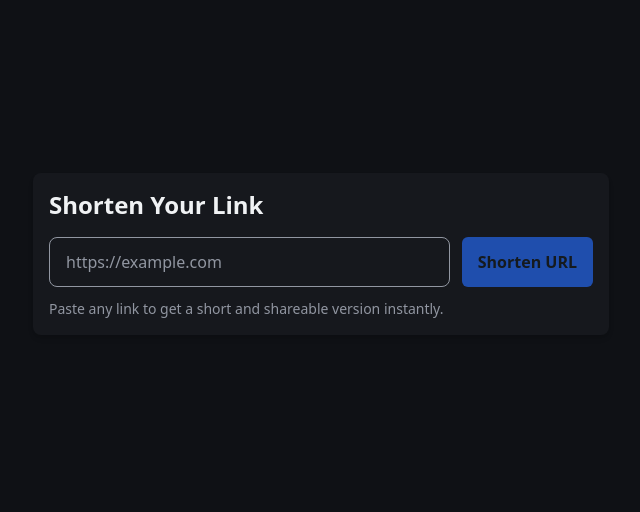
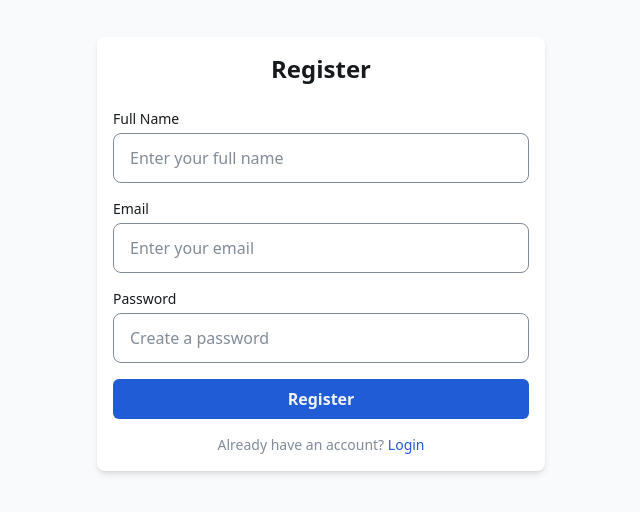
Before and after one commit to itsmesaadali/URL-Shortner, a React (Vite) app in the folder FRONTEND/: page /register in a window 1280 px wide. Shown: the part 146-658 px from the top of the page, without its empty margins (319-959 px from the left). Built offline with nearby package versions, Linux system fonts and the light colour scheme; no server answers.

Commit message:
make the login and register page successfully

```diff
--- a/FRONTEND/package.json
+++ b/FRONTEND/package.json
@@ -16,6 +16,8 @@
     "lucide-react": "^0.539.0",
     "react": "^19.1.1",
     "react-dom": "^19.1.1",
+    "react-hot-toast": "^2.5.2",
+    "react-router-dom": "^7.8.0",
     "tailwindcss": "^4.1.11"
   },
   "devDependencies": {
--- a/FRONTEND/src/App.css
+++ b/FRONTEND/src/App.css
@@ -36,7 +36,7 @@
   }
 
   /* Dark mode */
-  @media (prefers-color-scheme: light) {
+  @media (prefers-color-scheme: dark) {
     :root {
       --bg: hsl(220 15% 7%);
       --surface: hsl(220 12% 10%);
--- a/FRONTEND/src/App.tsx
+++ b/FRONTEND/src/App.tsx
@@ -1,9 +1,33 @@
 import { HomePage } from "./pages/HomePage";
+import { BrowserRouter as Router, Routes, Route } from "react-router-dom";
+import Login from "./pages/Login";
+import Register from "./pages/Register";
+import { Toaster } from "react-hot-toast";
+import { NotFound } from "./pages/NotFound";
 
 function App() {
   return (
     <>
-      <HomePage/>
+    <Toaster
+        position="bottom-center"
+        reverseOrder={false}
+        toastOptions={{
+          style: {
+            background: "var(--surface)",
+            color: "var(--text)",
+            borderRadius: "0.5rem",
+            boxShadow: "0 6px 20px rgba(3,10,25,0.06)",
+          },
+        }}
+      />
+      <Router>
+        <Routes>
+          <Route path="/" element={<HomePage />} />
+          <Route path="/login" element={<Login />} />
+          <Route path="/register" element={<Register />} />
+          <Route path="*" element={<NotFound />} />
+        </Routes>
+      </Router>
     </>
   );
 }
--- /dev/null
+++ b/FRONTEND/src/api/user.api.ts
@@ -0,0 +1,55 @@
+import axiosInstance from "../utils/axiosInstance";
+
+interface AuthResponse {
+  statusCode: number;
+  data: {
+    user: {
+      _id: string;
+      name: string;
+      email: string;
+      createdAt: string;
+      updatedAt: string;
+    };
+    accessToken: string;
+    refreshToken: string;
+  };
+  message: string;
+  success: boolean;
+}
+
+interface LogoutResponse {
+  statusCode: number;
+  data: {
+    user: {
+      _id: string;
+      name: string;
+      email: string;
+      createdAt: string;
+      updatedAt: string;
+    };
+  };
+  message: string;
+  success: boolean;
+}
+
+export const loginUser = async (
+  email: string,
+  password: string
+): Promise<AuthResponse> => {
+  const { data } = await axiosInstance.post<AuthResponse>("/auth/login", { email, password });
+  return data;
+};
+
+export const registerUser = async (
+  name: string,
+  email: string,
+  password: string
+): Promise<AuthResponse> => {
+  const { data } = await axiosInstance.post<AuthResponse>("/auth/register", { name, email, password });
+  return data;
+};
+
+export const logoutUser = async (): Promise<LogoutResponse> => {
+  const { data } = await axiosInstance.post<LogoutResponse>("/auth/logout");
+  return data;
+};
--- /dev/null
+++ b/FRONTEND/src/components/LoginForm.tsx
@@ -0,0 +1,54 @@
+import React, { useState } from "react";
+import InputField from "./UI/InputField";
+import Spinner from "./UI/LoadingSVG";
+
+interface LoginFormProps {
+  onSubmit: (email: string, password: string) => void;
+}
+
+export default function LoginForm({ onSubmit }: LoginFormProps) {
+  const [email, setEmail] = useState("");
+  const [password, setPassword] = useState("");
+  const [loading, setLoading] = useState(false);
+  const [error, setError] = useState("");
+
+  const handleSubmit = (e: React.FormEvent) => {
+    e.preventDefault();
+    setError("");
+    setLoading(true);
+
+    try {
+      onSubmit(email, password);
+    } catch (error: any) {
+      setError( error.response.data?.message||error?.message || "Login failed");
+    } finally {
+      setLoading(false);
+    }
+  };
+
+  return (
+    <form onSubmit={handleSubmit} className="flex flex-col gap-4">
+      <InputField
+        label="Email"
+        type="email"
+        placeholder="Enter your email"
+        value={email}
+        onChange={setEmail}
+        required
+      />
+      <InputField
+        label="Password"
+        type="password"
+        placeholder="Enter your password"
+        value={password}
+        onChange={setPassword}
+        required
+      />
+      {error && <p className="text-red-600 text-sm font-medium">{error}</p>}
+      <button disabled={loading} className="btn-primary">
+        {loading && <Spinner />}
+        {loading ? "Logging in..." : "Login"}
+      </button>
+    </form>
+  );
+}
--- /dev/null
+++ b/FRONTEND/src/components/RegisterForm.tsx
@@ -0,0 +1,64 @@
+import React, { useState } from "react";
+import InputField from "./UI/InputField";
+import Spinner from "./UI/LoadingSVG";
+
+interface RegisterFormProps {
+  onSubmit: (name: string, email: string, password: string) => void;
+}
+
+export default function RegisterForm({ onSubmit }: RegisterFormProps) {
+  const [name, setName] = useState("");
+  const [email, setEmail] = useState("");
+  const [password, setPassword] = useState("");
+  const [loading, setLoading] = useState(false);
+  const [error, setError] = useState("");
+
+  const handleSubmit = (e: React.FormEvent) => {
+    e.preventDefault();
+    setError("");
+    setLoading(true);
+
+    try {
+      onSubmit(name, email, password);
+    } catch (error: any) {
+      setError(error.response.data?.message || error?.message || "Login failed");
+    } finally {
+      setLoading(false);
+    }
+  };
+
+  return (
+    <form onSubmit={handleSubmit} className="flex flex-col gap-4">
+      <InputField
+        label="Full Name"
+        placeholder="Enter your full name"
+        value={name}
+        onChange={setName}
+        required
+      />
+      <InputField
+        label="Email"
+        type="email"
+        placeholder="Enter your email"
+        value={email}
+        onChange={setEmail}
+        required
+      />
+      <InputField
+        label="Password"
+        type="password"
+        placeholder="Create a password"
+        value={password}
+        onChange={setPassword}
+        required
+      />
+
+      {error && <p className="text-red-600 text-sm font-medium">{error}</p>}
+
+      <button disabled={loading} className="btn-primary">
+        {loading && <Spinner />}
+        {loading ? "Registering..." : "Register"}
+      </button>
+    </form>
+  );
+}
--- /dev/null
+++ b/FRONTEND/src/components/UI/InputField.tsx
@@ -0,0 +1,31 @@
+interface InputFieldProps {
+  label: string;
+  type?: string;
+  placeholder?: string;
+  value: string;
+  onChange: (value: string) => void;
+  required?: boolean;
+}
+
+export default function InputField({
+  label,
+  type = "text",
+  placeholder,
+  value,
+  onChange,
+  required = false,
+}: InputFieldProps) {
+  return (
+    <div className="flex flex-col gap-1">
+      <label className="text-sm font-medium text-[var(--text)]">{label}</label>
+      <input
+        type={type}
+        placeholder={placeholder}
+        required={required}
+        value={value}
+        onChange={(e) => onChange(e.currentTarget.value)}
+        className="px-4 py-3 rounded-lg border border-[var(--muted)] bg-[var(--surface)] text-[var(--text)] placeholder:text-[var(--muted)] focus:outline-none focus:ring-2 focus:ring-[var(--focus)]"
+      />
+    </div>
+  );
+}
--- /dev/null
+++ b/FRONTEND/src/components/UI/LoadingSVG.tsx
@@ -0,0 +1,25 @@
+
+export default function Spinner() {
+  return (
+    <svg
+      className="animate-spin h-5 w-5 text-[var(--text-inverse)]"
+      xmlns="http://www.w3.org/2000/svg"
+      fill="none"
+      viewBox="0 0 24 24"
+    >
+      <circle
+        className="opacity-25"
+        cx="12"
+        cy="12"
+        r="10"
+        stroke="currentColor"
+        strokeWidth="4"
+      />
+      <path
+        className="opacity-75"
+        fill="currentColor"
+        d="M4 12a8 8 0 018-8v4a4 4 0 00-4 4H4z"
+      />
+    </svg>
+  );
+}
--- /dev/null
+++ b/FRONTEND/src/pages/Login.tsx
@@ -0,0 +1,48 @@
+import LoginForm from "../components/LoginForm";
+import { Link, useNavigate } from "react-router-dom";
+import { loginUser } from "../api/user.api";
+import toast from "react-hot-toast";
+
+export default function Login() {
+  const navigate = useNavigate();
+  // Example fake async login
+  const handleLogin = async (email: string, password: string) => {
+    console.log("Login data:", { email, password });
+    try {
+      const res = await loginUser(email, password);
+
+      if (!res.success) {
+        throw new Error(res.message || "Login failed");
+      }
+
+      localStorage.setItem("accessToken", res.data.accessToken);
+      localStorage.setItem("refreshToken", res.data.refreshToken);
+
+      toast.success(`Welcome back, ${res.data.user.name}!`);
+
+      navigate("/");
+    } catch (error: any) {
+      toast.error( "Something went wrong");
+    }
+  };
+
+  return (
+    <section className="flex justify-center items-center min-h-screen px-4">
+      <div className="card w-full max-w-md">
+        <h2 className="text-2xl font-bold mb-6 text-center">Login</h2>
+
+        <LoginForm onSubmit={handleLogin} />
+
+        <p className="text-sm text-[var(--muted)] mt-4 text-center">
+          Don’t have an account?{" "}
+          <Link
+            to="/register"
+            className="text-[var(--primary)] hover:underline"
+          >
+            Register
+          </Link>
+        </p>
+      </div>
+    </section>
+  );
+}
--- /dev/null
+++ b/FRONTEND/src/pages/NotFound.tsx
@@ -0,0 +1,9 @@
+export const NotFound = () => {
+  return (
+     <>
+       <div>
+         <h1>NotFound Page </h1>
+       </div>
+     </>
+  )
+}
--- /dev/null
+++ b/FRONTEND/src/pages/Register.tsx
@@ -0,0 +1,51 @@
+import toast from "react-hot-toast";
+import { registerUser } from "../api/user.api";
+import RegisterForm from "../components/RegisterForm";
+import {Link, useNavigate } from 'react-router-dom'
+
+
+export default function Register() {
+
+  const navigate = useNavigate()
+  const handleRegister = async(
+    name: string,
+    email: string,
+    password: string,
+  ) => {
+    console.log("Register data:", { name, email, password });
+     try {
+      const res = await registerUser(name, email, password);
+
+      if (!res.success) {
+        throw new Error(res.message || "Register failed");
+      }
+
+      localStorage.setItem("accessToken", res.data.accessToken);
+      localStorage.setItem("refreshToken", res.data.refreshToken);
+
+      toast.success(`Welcome back, ${res.data.user.name}!`);
+
+      navigate("/");
+    } catch (error: any) {
+      toast.error("Something went wrong");
+
+    }
+  };
+
+  return (
+    <section className="flex justify-center items-center min-h-screen px-4">
+      <div className="card w-full max-w-md">
+        <h2 className="text-2xl font-bold mb-6 text-center">Register</h2>
+
+        <RegisterForm onSubmit={handleRegister} />
+
+        <p className="text-sm text-[var(--muted)] mt-4 text-center">
+          Already have an account?{" "}
+          <Link to="/login" className="text-[var(--primary)] hover:underline">
+            Login
+          </Link>
+        </p>
+      </div>
+    </section>
+  );
+}
```
Also changed, not shown: 1 other file (tests, documents, lock files or other folders).
